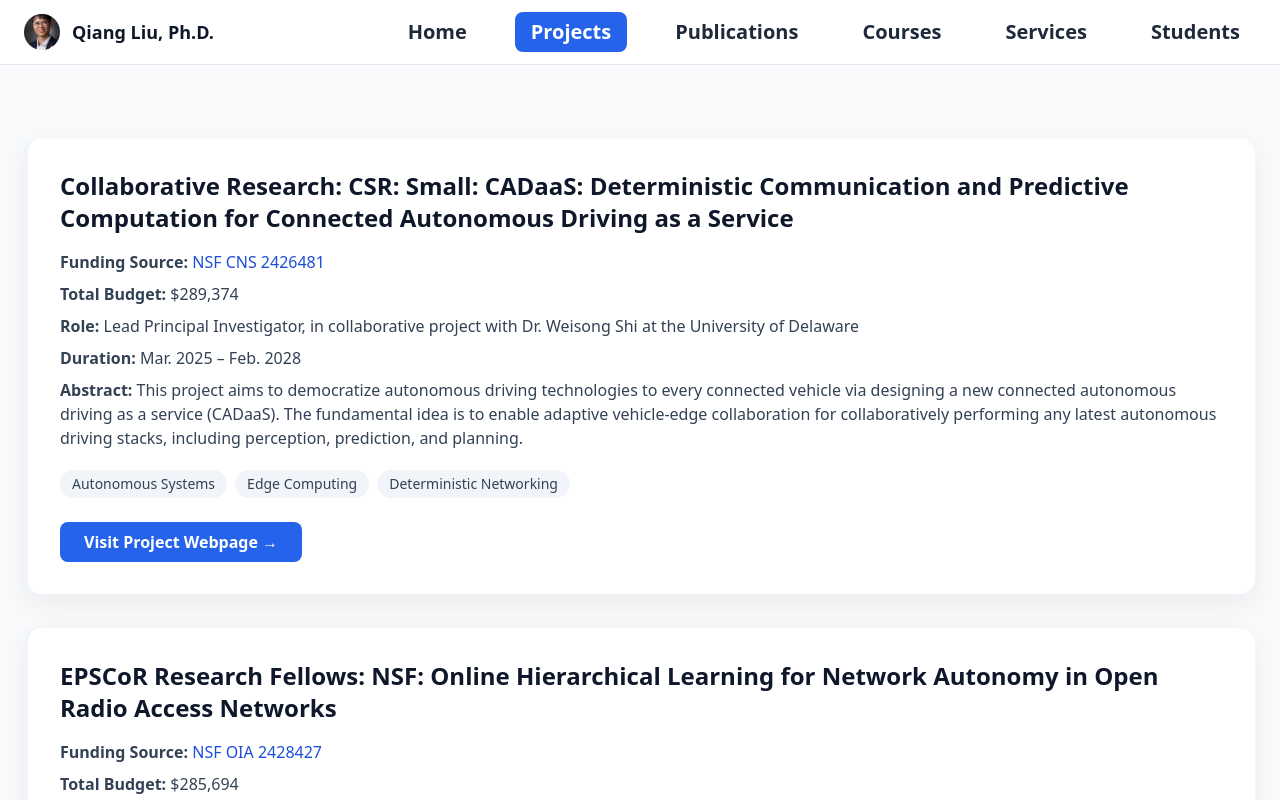
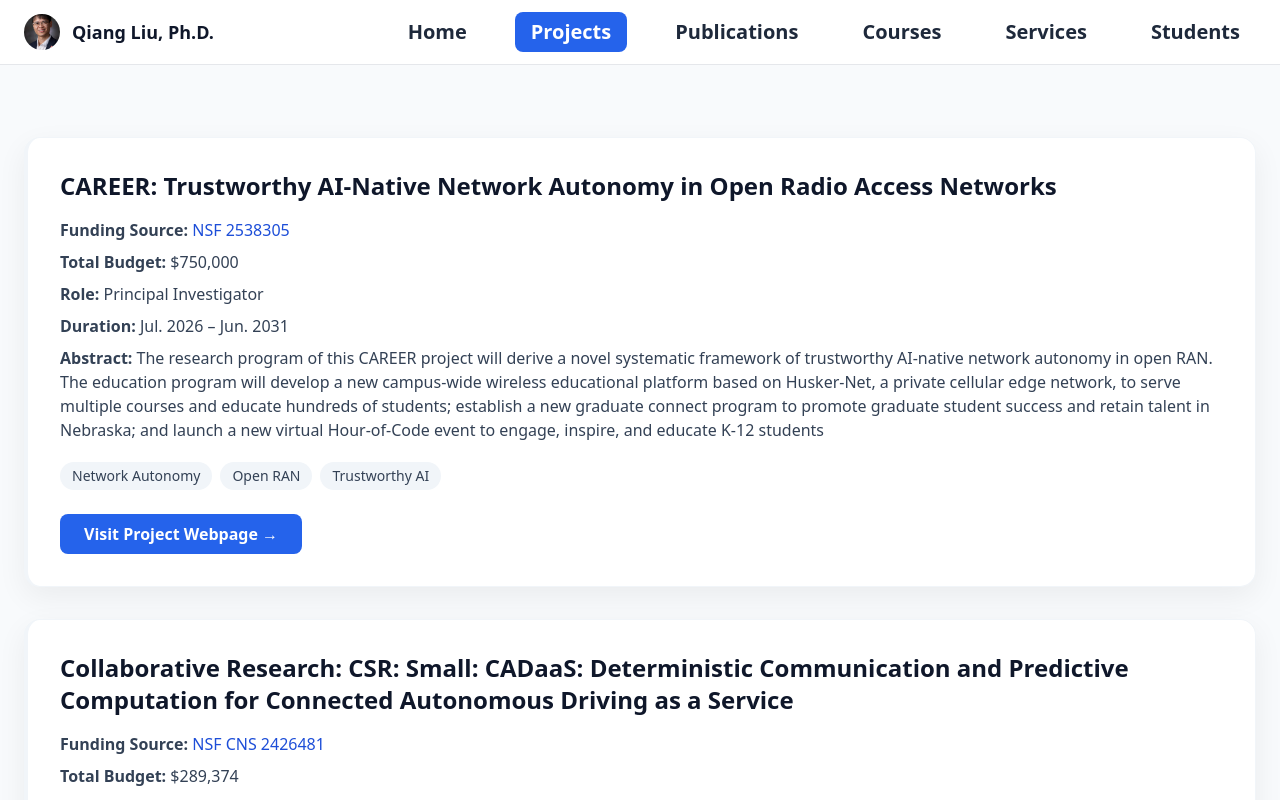
Before and after one commit to liuqiang12040913/liuqiang12040913.github.io, a Next.js app: page /projects in a window 1280 px wide. Shown: the top 800 px of the page. Built offline with nearby package versions, Linux system fonts and the light colour scheme.

Commit message:
Update projects.ts

```diff
--- a/data/projects.ts
+++ b/data/projects.ts
@@ -14,6 +14,23 @@ export type Project = {
 };
 
 export const projects: Project[] = [
+  {
+    id: 'career',
+    title:
+      'CAREER: Trustworthy AI-Native Network Autonomy in Open Radio Access Networks',
+    fundingSource: 'NSF',
+    fundingUrl:
+      'https://www.nsf.gov/awardsearch/show-award/?AWD_ID=2538305',
+    awardLabel: 'NSF 2538305',
+    totalBudget: '$750,000',
+    role: 'Principal Investigator',
+    duration: 'Jul. 2026 – Jun. 2031',
+    abstract:
+      'The research program of this CAREER project will derive a novel systematic framework of trustworthy AI-native network autonomy in open RAN. The education program will develop a new campus-wide wireless educational platform based on Husker-Net, a private cellular edge network, to serve multiple courses and educate hundreds of students; establish a new graduate connect program to promote graduate student success and retain talent in Nebraska; and launch a new virtual Hour-of-Code event to engage, inspire, and educate K-12 students',
+    ctaLabel: 'Visit Project Webpage →',
+    ctaUrl: 'https://int-lab.unl.edu/career/',
+    tags: ['Network Autonomy', 'Open RAN', 'Trustworthy AI'],
+  },
   {
     id: 'cadas',
     title:
```
